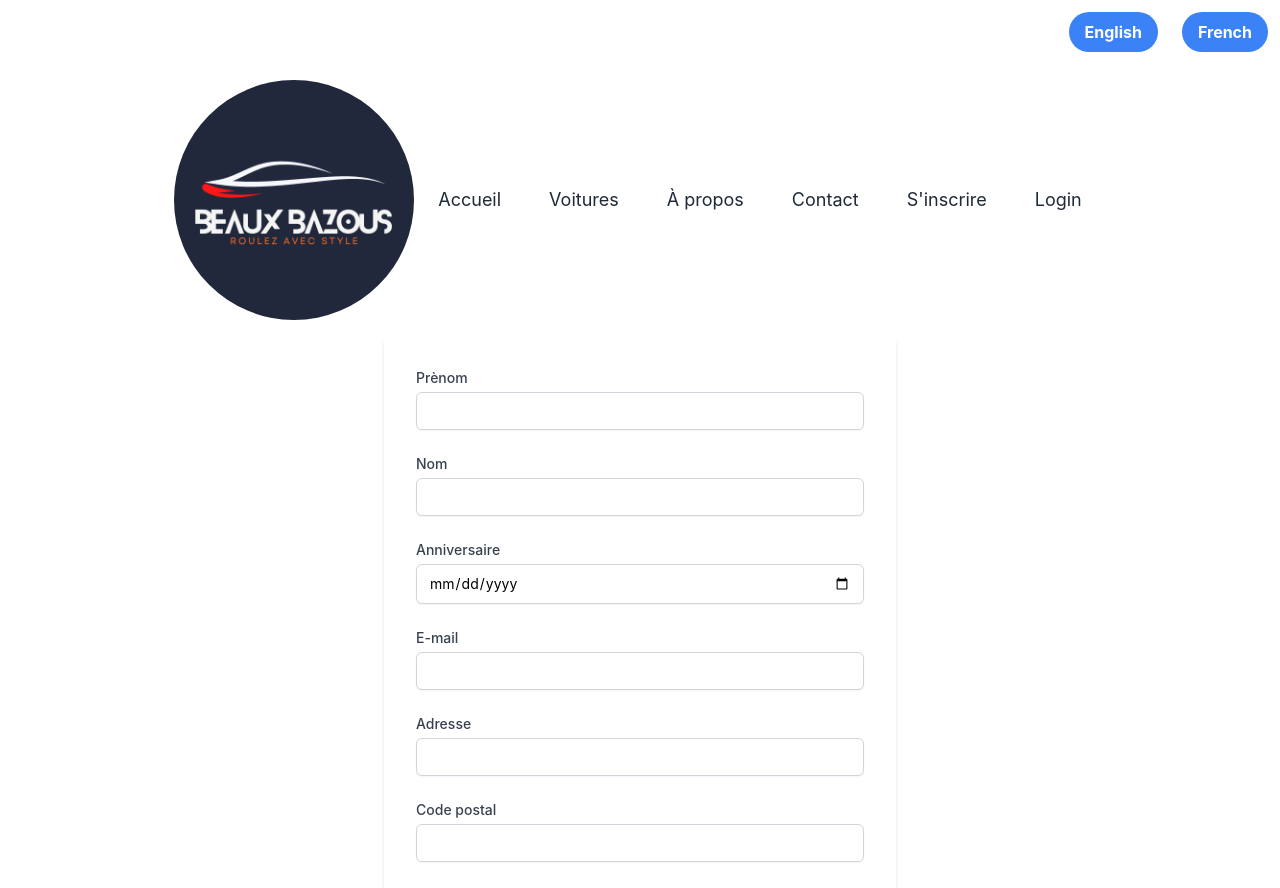
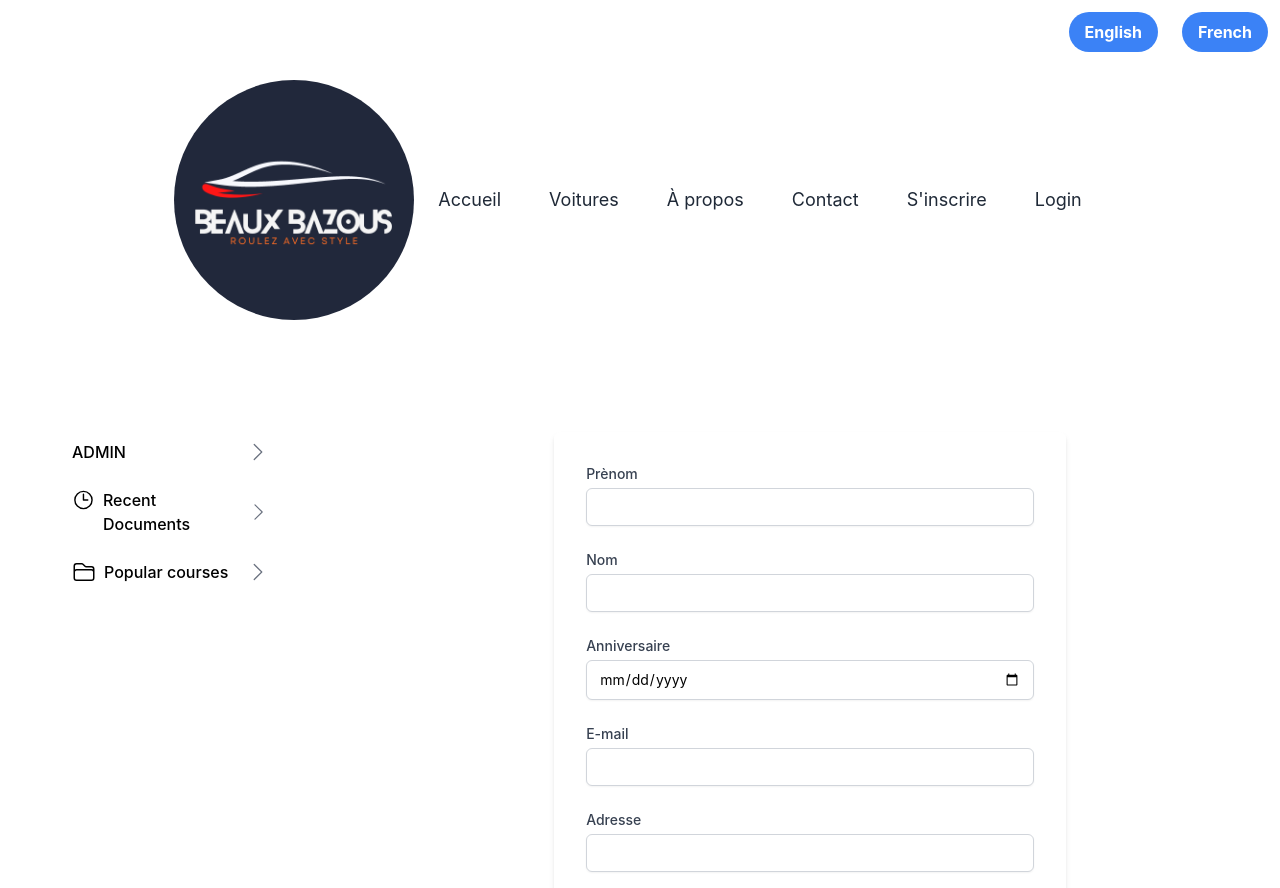
Before and after one commit to 582-41E-MA/projet-web-2-CollRen, a React (Create React App) app in the folder frontend/: page /user/1 in a window 1280 px wide. Shown: the top 888 px of the page. Built offline with nearby package versions, Linux system fonts and the light colour scheme; no server answers.

Commit message:
User Show working! (tâche 36)
C'est possible regarder la page individuel d'un client. Fonctionalité update s'en vient

```diff
--- a/frontend/package.json
+++ b/frontend/package.json
@@ -6,8 +6,10 @@
     "@testing-library/jest-dom": "^5.17.0",
     "@testing-library/react": "^13.4.0",
     "@testing-library/user-event": "^13.5.0",
+    "i18next": "^23.11.5",
     "react": "^18.3.1",
     "react-dom": "^18.3.1",
+    "react-i18next": "^14.1.2",
     "react-router-dom": "^6.24.0",
     "react-scripts": "5.0.1",
     "web-vitals": "^2.1.4"
--- a/frontend/src/components/users/UserShow/UserShow.js
+++ b/frontend/src/components/users/UserShow/UserShow.js
@@ -1,6 +1,7 @@
 import React, { useState, useEffect } from 'react';
 import axios from 'axios';
 import { useParams } from 'react-router-dom';
+import MenuDashboardAdmin from '../../dashboards/MenuDashboardAdmin/MenuDashboardAdmin';
 
 function UserShow({ t }) {
     const { id } = useParams();
@@ -35,7 +36,13 @@ function UserShow({ t }) {
     };
 
     return (
-        <form className="max-w-lg mx-auto bg-white p-8 rounded-md shadow-md">
+        <div className="flex">
+            <div>
+                <MenuDashboardAdmin t={t}   />
+            </div>
+
+            <div className="w-[65%] mx-[4rem] mt-24">
+            <form className="max-w-lg mx-auto bg-white p-8 rounded-md shadow-md">
             <div className="grid grid-cols-1 gap-6">
                 <div>
                     <label className="block text-sm font-medium text-gray-700">{t("user.prenom")}</label>
@@ -146,6 +153,9 @@ function UserShow({ t }) {
                 </button>
             </div>
         </form>
+            </div>
+        </div>
+
     );
 }
 
```
Also changed, not shown: 1 other file (tests, documents, lock files or other folders).
